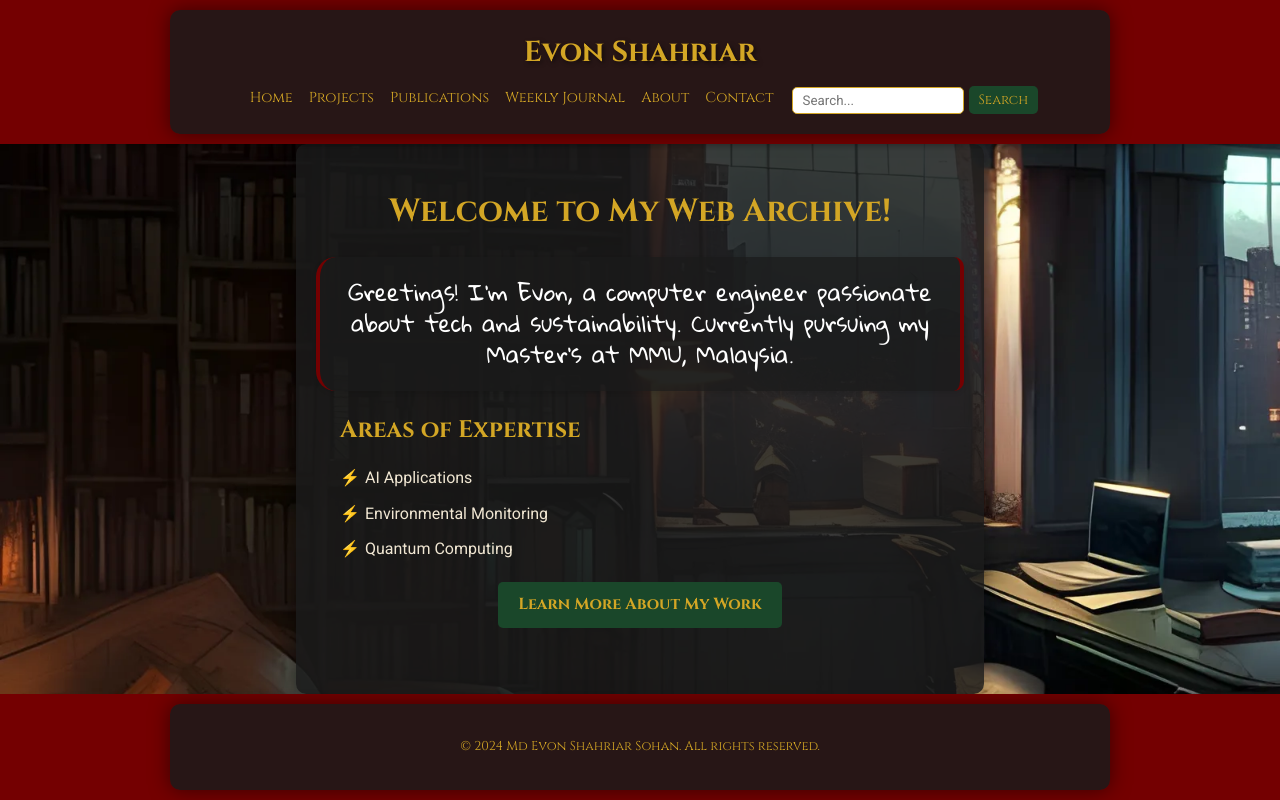
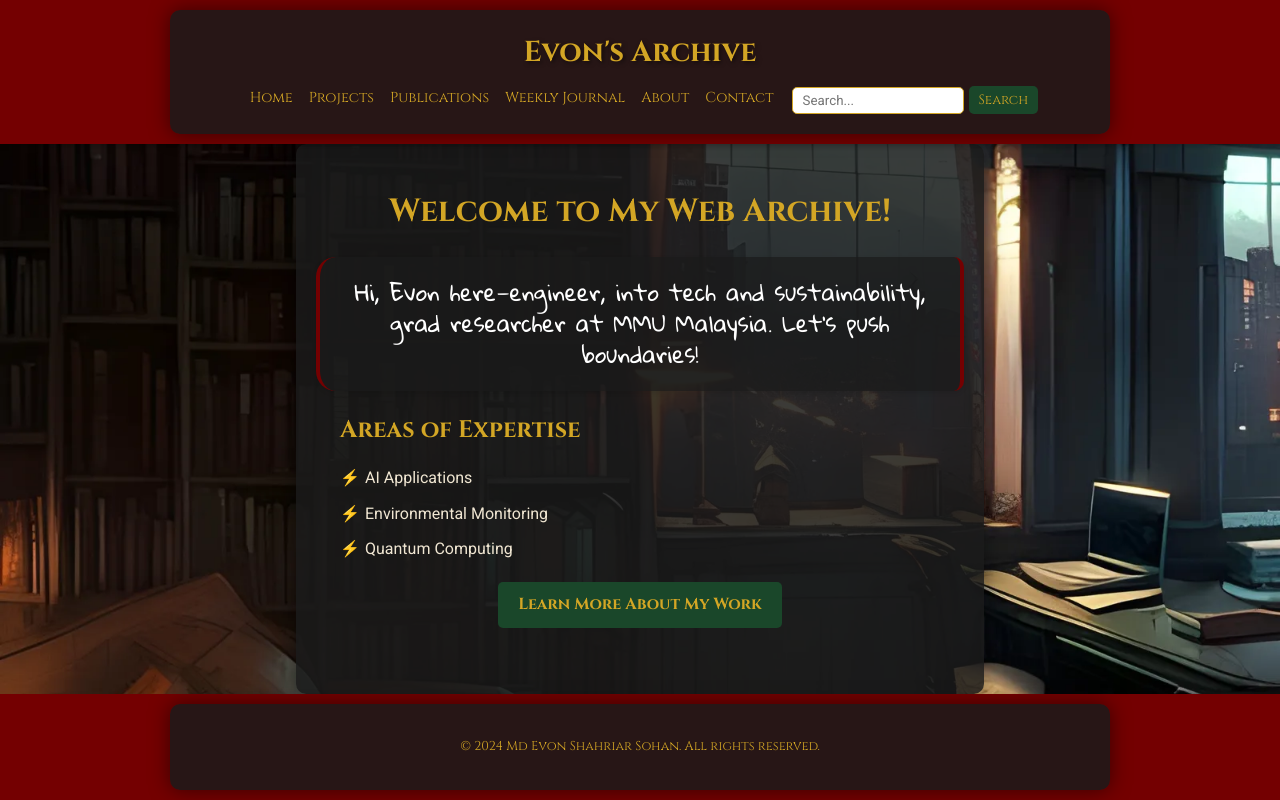
Before and after one commit to evonshahriar/evonshahriar.github.io, a plain HTML site: page index.html in a window 1280 px wide. Drawn offline with Linux system fonts and the light colour scheme.

Commit message:
Updated header & index

```diff
--- a/header.html
+++ b/header.html
@@ -1,5 +1,5 @@
 <div class="container">
-    <a href="index.html" class="logo">Evon Shahriar</a>
+    <a href="index.html" class="logo">Evon's Archive</a>
     <div id="menu-toggle" class="menu-toggle">
         <div class="bar"></div>
         <div class="bar"></div>
--- a/index.html
+++ b/index.html
@@ -3,7 +3,7 @@
 <head>
     <meta charset="UTF-8">
     <meta name="viewport" content="width=device-width, initial-scale=1.0">
-    <title>Evon Shahriar - Computer Engineer & AI Researcher</title>
+    <title>Evon - Engineer & Researcher</title>
     <link rel="stylesheet" href="styles.css">
     <link href="https://fonts.googleapis.com/css2?family=Gloria+Hallelujah&display=swap" rel="stylesheet">
     <style>
@@ -51,8 +51,7 @@
             <!-- <img src="evon-portrait-logo.png" alt="Md Evon Shahriar Sohan" class="profile-index"> -->
         </div>
         <blockquote class="handwritten-quote">
-            Greetings! I'm Evon, a computer engineer passionate about tech and sustainability.
-            Currently pursuing my Master's at MMU, Malaysia.
+            Hi, Evon here—engineer, into tech and sustainability, grad researcher at MMU Malaysia. Let’s push boundaries!
         </blockquote>
         <div class="left-align-text">
             <h2>Areas of Expertise</h2>
```
